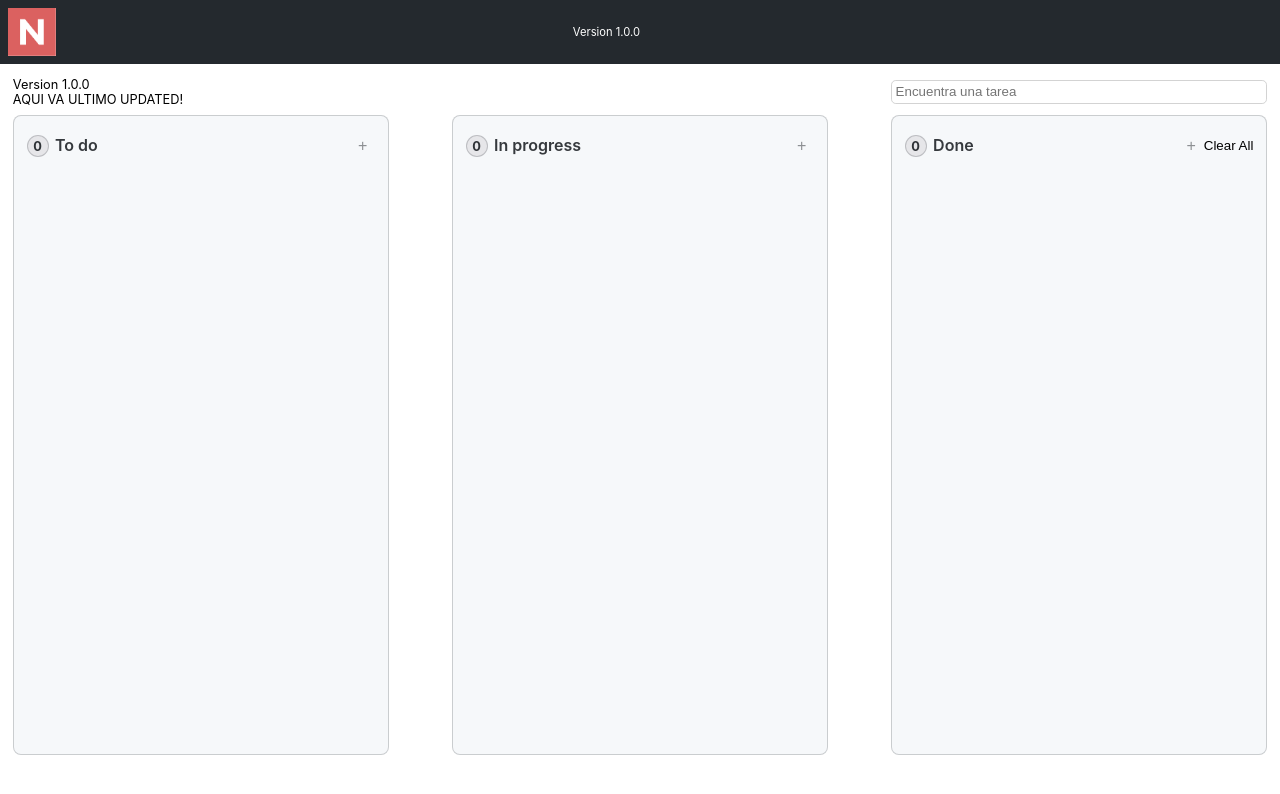
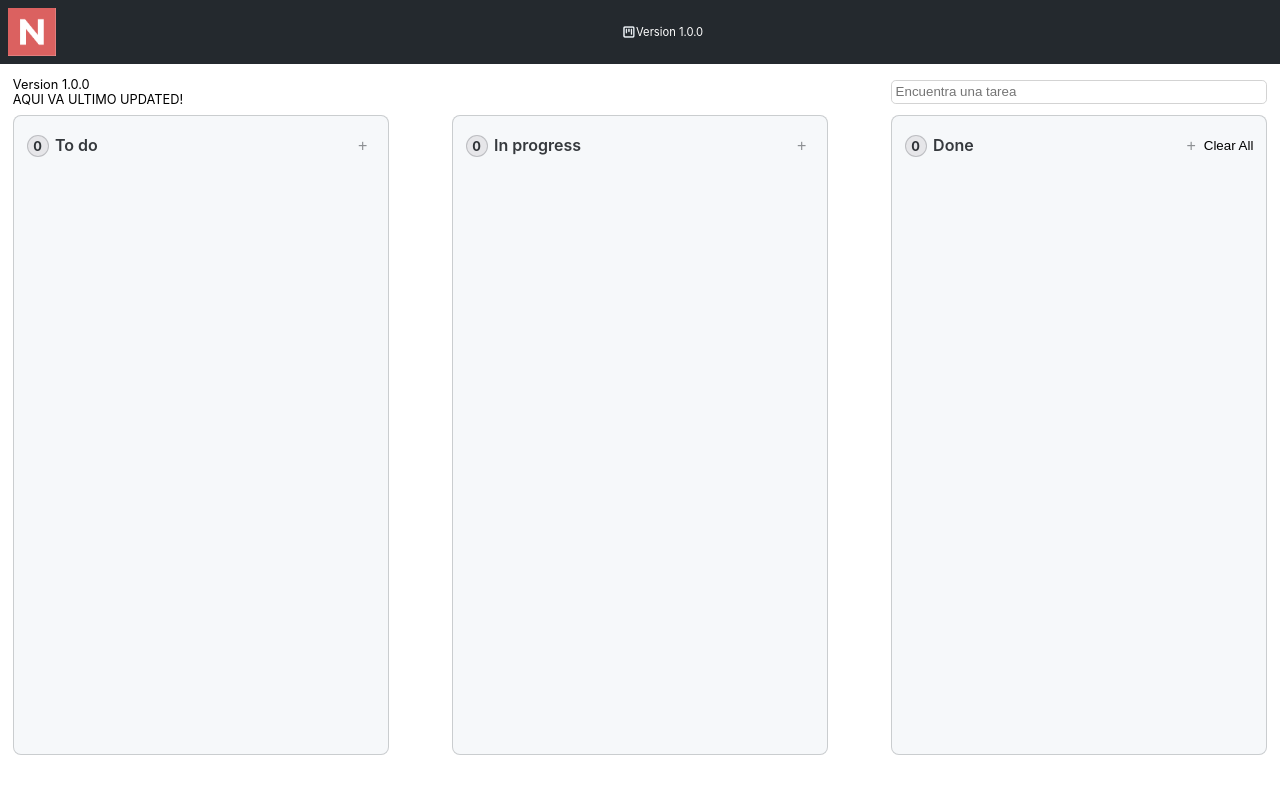
Before and after one commit to elenar10/kanbas, a React (Create React App) app in the folder kanbas-proyect/: page / in a window 1280 px wide. Shown: the top 794 px of the page. Built offline with nearby package versions, Linux system fonts and the light colour scheme.

Commit message:
Subida Icon a header (png/jsx/css)

```diff
--- a/kanbas-proyect/src/components/header/index.jsx
+++ b/kanbas-proyect/src/components/header/index.jsx
@@ -1,14 +1,18 @@
 import './style.css'
 import logo from './logo.png';
+import icon from './icon-version.png';
 
 function Header() {
     return (
         <header className="App-header">
             <div className="logo-version__wrapper">
                 <img src={logo} className="App-logo" alt="logo" />
-                <p>Version 1.0.0</p>
+                <div className="version-icon__wrapper">
+                    <img src={icon} className="icon-version" alt="verion-icon" />
+                    <p>Version 1.0.0</p>
+                </div>
             </div>
-        </header>
+        </header >
 
     )
 }
--- a/kanbas-proyect/src/components/header/style.css
+++ b/kanbas-proyect/src/components/header/style.css
@@ -19,8 +19,15 @@
   column-gap: 25rem;
     }
 .logo-version__wrapper{
-    width: 50%;
+  width: 55%;
   display: inline-flex;
   justify-content: space-between;
   align-items: center;
   }
+.version-icon__wrapper{
+  display: inline-flex;
+}
+
+.icon-version{
+  width: 0.9rem;
+}
```
Also changed, not shown: kanbas-proyect/src/components/header/icon-version.png (added). Lines whose indentation alone changed are shown as unchanged.
